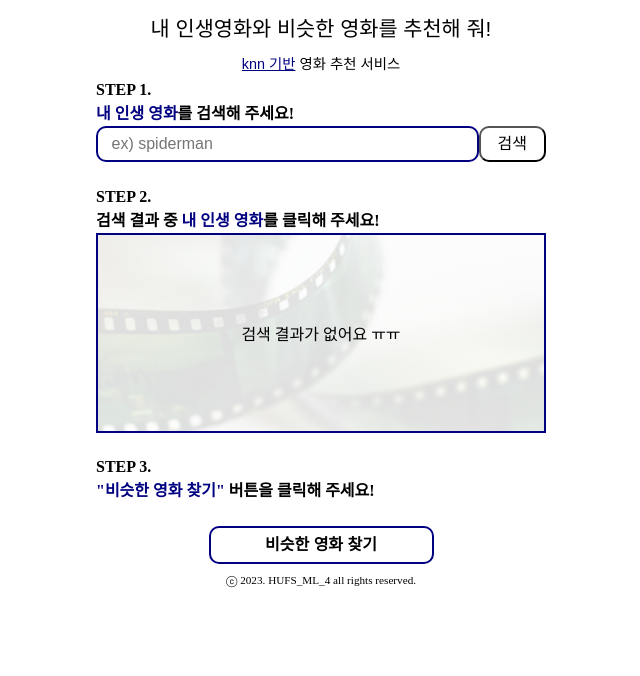
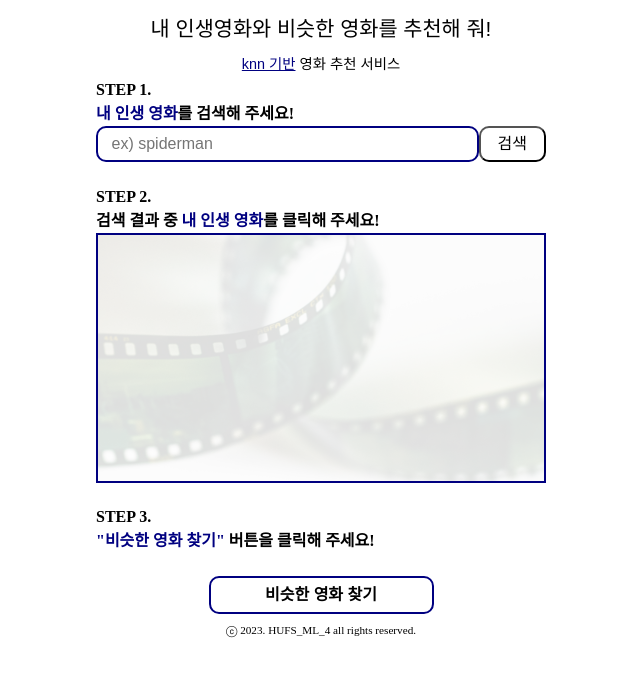
Before and after one commit to HUFSML4/client, a React (Create React App) app: page / in a window 1280 px wide. Shown: the top 676 px of the page, without its empty margins (319-959 px from the left). Built offline with nearby package versions, Linux system fonts and the light colour scheme.

Commit message:
landing implement

```diff
--- a/package.json
+++ b/package.json
@@ -6,6 +6,7 @@
     "@testing-library/jest-dom": "^5.17.0",
     "@testing-library/react": "^13.4.0",
     "@testing-library/user-event": "^13.5.0",
+    "axios": "^1.6.2",
     "react": "^18.2.0",
     "react-dom": "^18.2.0",
     "react-router-dom": "^6.20.0",
--- a/src/App.js
+++ b/src/App.js
@@ -8,7 +8,7 @@ function App() {
     <Router>
       <Routes>
         <Route path={`/`} element={<Landing />}></Route>
-        <Route path={`/loading`} element={<Loading />}></Route>
+        <Route path={`/loading/:selectedMovie`} element={<Loading />}></Route>
         <Route path={`/result`} element={<Result />}></Route>
       </Routes>
     </Router>
--- a/src/apis/apis.js
+++ b/src/apis/apis.js
@@ -7,9 +7,11 @@ const serverApi = axios.create({
 });
 
 export const searchMovies = async (keyword) => {
+    let currMovies;
     await serverApi.post(`/searching`, {"text":keyword}).then((response) => {
-        console.log(response);
+        currMovies = response.data;
     })
+    return currMovies;
 }
 
 export const recommendMovies = async (movieTitle) => {
--- a/src/pages/landing/body.jsx
+++ b/src/pages/landing/body.jsx
@@ -1,25 +1,91 @@
 import { BodyDiv } from "./style";
+import { useNavigate } from "react-router-dom";
+import { useState } from "react";
+import { searchMovies } from "../../apis/apis";
 function Body() {
+
+    // keyword 검색 시
+    const setMovies = (currMovies) => {
+        const searchResultSection = document.getElementById('searchResultSection');
+        const lenOfCurrMovies = currMovies.length;
+
+        // 영화가 있는 경우
+        if (lenOfCurrMovies !== 0){
+            searchResultSection.style.display = 'block';
+            searchResultSection.innerHTML = ``;
+            for (let i=0; i<lenOfCurrMovies; i++) {
+                const prevMovies = searchResultSection.innerHTML;
+                searchResultSection.innerHTML = prevMovies + `
+                    <h3 id="${currMovies[i]}">${currMovies[i]}</h3>
+                `
+            }
+        }
+        // 영화가 없는 경우
+        else{
+            searchResultSection.innerHTML = `
+                <p>검색 결과가 없어요 ㅠㅠ</p>
+            `
+        }
+    }
+
+    // 검색 시
     const handleOnClickSearch = async() => {
-        console.log('search');
+        const keyword = document.getElementById('keywordBox').value;
+        if (keyword === '') {
+            alert('검색어를 설정해주세요!');
+        }
+        else{
+            // const currMovies = await searchMovies(keyword);
+            // setMovies(currMovies);
+            setMovies(['testMovie1', 'testMovie2', 'testmovie4', 'testMovie5', 'testMovie6', 'testMovie7', 'testMovie8', 'textMovie9', 'testMovie10']);
+            // setMovies([]);
+        }
     }
-    const handleOnClickFind = async() => {
-        console.log('find');
+
+    // 검색 결과 내 클릭 시
+    const handleOnClickSearchResultSection = (e) => {
+        const selectedMovie = e.target.id;
+        if (selectedMovie !== 'searchResultSection'){
+            setSelectedMovie(selectedMovie);
+            const h3Elements = document.querySelectorAll('#searchResultSection h3');
+
+            h3Elements.forEach((h3) => {
+                // 기존에 선택된 클래스가 있으면 제거
+                h3.classList.remove('selected');
+            });
+
+            if (selectedMovie !== 'searchResultSection') {
+                setSelectedMovie(selectedMovie);
+                // 선택된 h3에 클래스 추가
+                e.target.classList.add('selected');
+            }
+        }
     }
+
+    // 비슷한 영화 찾기 클릭 시
+    const [selectedMovie, setSelectedMovie] = useState('');
+    const navigate = useNavigate();
+    const handleOnClickFind = () => {
+        if (selectedMovie === '') {
+            alert('선택된 영화가 없어요!');
+        }
+        else{
+            navigate(`/loading/${selectedMovie}`);
+        }
+    }
+
     return(
         <BodyDiv>
             <h1>STEP 1.<br />
                 <span>내 인생 영화</span>를 검색해 주세요!
             </h1>
             <p>
-                <input type="text" name="" id="" placeholder="ex) spiderman"/><button onClick={handleOnClickSearch}>검색</button>
+                <input type="text" name="" id="keywordBox" placeholder="ex) spiderman"/><button onClick={handleOnClickSearch}>검색</button>
             </p>
             <h1>STEP 2.<br />
                 검색 결과 중 <span>내 인생 영화</span>를 클릭해 주세요!
             </h1>
-            <section id="searchResultSection">
-                <p>검색 결과가 없어요 ㅠㅠ</p>
-            </section>
+            <section id="searchResultSection" onClick={handleOnClickSearchResultSection}></section>
             <h1>STEP 3.<br />
                 <span>"비슷한 영화 찾기"</span> 버튼을 클릭해 주세요!
             </h1>
--- a/src/pages/landing/style.jsx
+++ b/src/pages/landing/style.jsx
@@ -49,13 +49,14 @@ export const BodyDiv = styled.div`
 
     && section:nth-child(4){
         width: 100%;
-        height: 200px;
+        height: 250px;
         display: flex;
         flex-direction: column;
         justify-content: center;
         border: 2px solid navy;
         box-sizing: border-box;
         margin-bottom: 5%;
+        overflow: scroll;
         /* How to make background img tranparent */
         position: relative;
 
@@ -71,6 +72,8 @@ export const BodyDiv = styled.div`
             left: 0px;
             right: 0px;
             bottom: 0px;
+            /* 배경화면 튀어나오기 방지 */
+            pointer-events: none;
         }
         p{
             margin: 0;
@@ -78,6 +81,12 @@ export const BodyDiv = styled.div`
             font-size: 100%;
             font-weight: 500;
             z-index: 1;
+        }
+        h3{
+            z-index: 1;
+            margin: 0;
+            line-height: 2;
+            text-align: center;
         }
     }
 
@@ -104,5 +113,7 @@ export const BodyDiv = styled.div`
         width: 50%;
         font-weight: 600;
     }
-
+    .selected{
+        color: green;
+    }
 `
```
Also changed, not shown: 1 other file (tests, documents, lock files or other folders).
